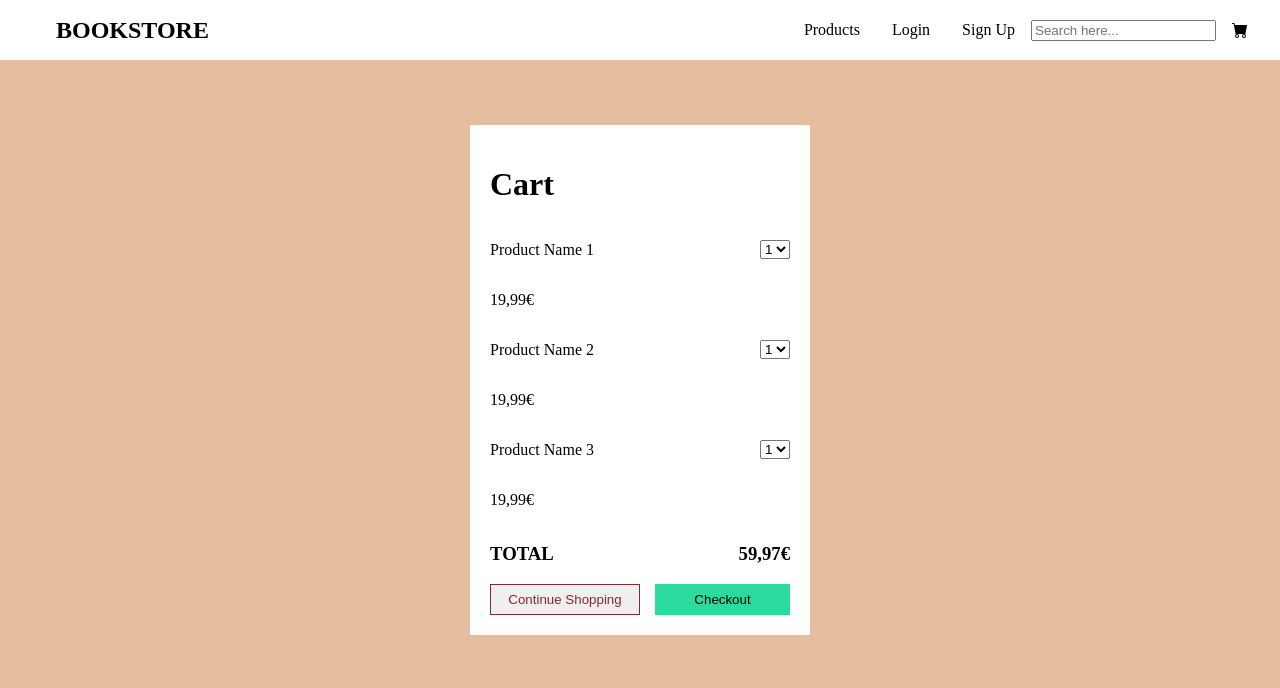
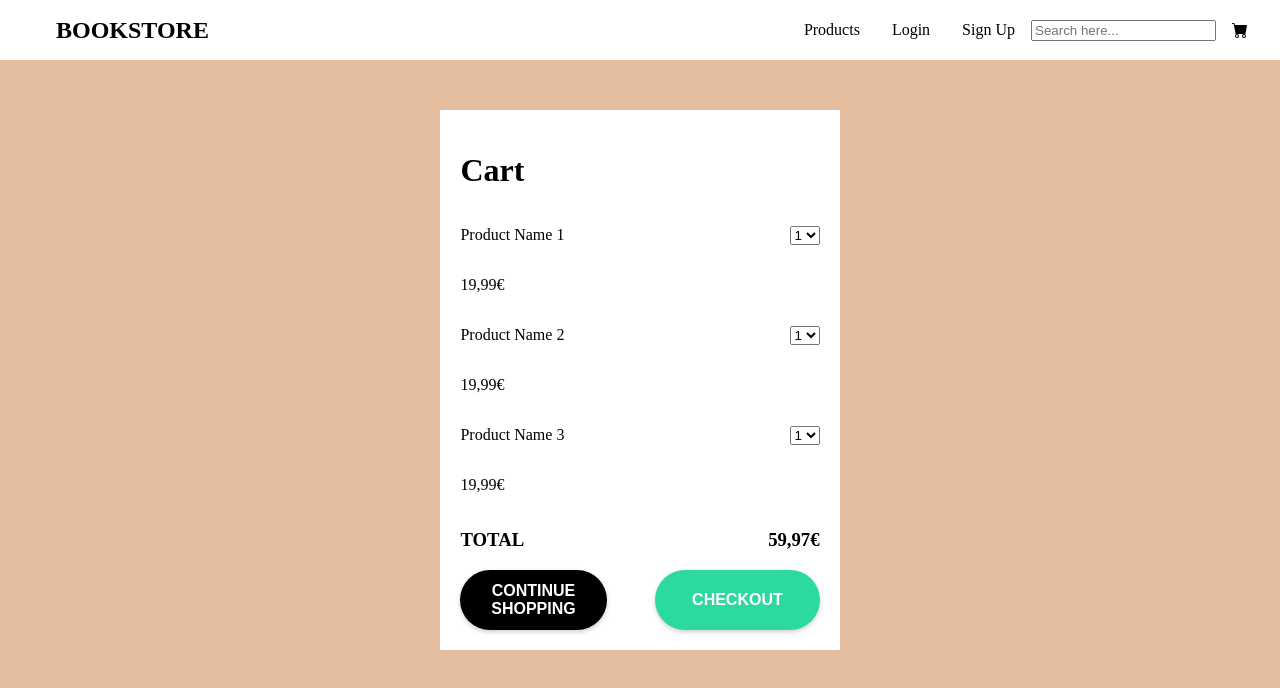
Before and after one commit to lajazomb/frontend, a React (Create React App) app: page /cart in a window 1280 px wide. Shown: the top 688 px of the page. Built offline with nearby package versions, Linux system fonts and the light colour scheme.

Commit message:
KBE-42 frontend and some UI improvements

```diff
--- a/package.json
+++ b/package.json
@@ -3,6 +3,8 @@
   "version": "0.1.0",
   "private": true,
   "dependencies": {
+    "@stripe/react-stripe-js": "^1.16.4",
+    "@stripe/stripe-js": "^1.46.0",
     "@testing-library/jest-dom": "^5.16.5",
     "@testing-library/react": "^13.4.0",
     "@testing-library/user-event": "^13.5.0",
--- a/src/App.css
+++ b/src/App.css
@@ -130,16 +130,43 @@ body {
   justify-content: space-between;
 }
 
+button {
+  display: inline-block;
+  border: none;
+  padding: 12px 24px;
+  font-size: 16px;
+  font-weight: bold;
+  text-align: center;
+  text-transform: uppercase;
+  color: #fff;
+  background-color: #007bff;
+  box-shadow: 0px 2px 5px rgba(0, 0, 0, 0.2);
+  border-radius: 30px;
+  cursor: pointer;
+  transition: all 0.3s ease-in-out;
+}
+
+button:hover {
+  background-color: #0062cc;
+  box-shadow: 0px 4px 8px rgba(0, 0, 0, 0.2);
+}
+
+button:focus {
+  outline: none;
+}
+
+button:active {
+  transform: translateY(1px);
+  box-shadow: 0px 1px 2px rgba(0, 0, 0, 0.2);
+}
+
 .cart-button-shopping {
-  padding: 7px;
-  width: 50%;
-  border: 1px solid #88292f;
-  color: #88292f;
+  width: 75%;
+  background-color: black;
 }
 
 .cart-button-checkout {
-  padding: 7px;
-  width: 45%;
+  width: 50%;
   border: none;
   background-color: #2CDA9D;
 }
--- a/src/App.js
+++ b/src/App.js
@@ -6,7 +6,6 @@ import Cart from './pages/cart';
 import Login from './pages/login';
 import Signup from './pages/signup';
 import Products from './pages/products';
-
 
 
 function App() {
--- a/src/pages/cart.js
+++ b/src/pages/cart.js
@@ -1,6 +1,24 @@
 import React from 'react';
+import { Link } from 'react-router-dom';
 
 const Cart = () => {
+    const createCheckoutSession = () => {
+        const paymentBackend = process.env.REACT_APP_BACKEND_PAYMENT_API;
+            fetch(paymentBackend + "create-checkout-session", {
+                method: "POST",
+                body: JSON.stringify({})
+            }).then(res => {
+                if (res.ok) return res.json()
+                return res.json().then(json => Promise.reject(json))
+            })
+                .then(({url}) => {
+                    window.location = url
+                })
+                .catch(e => {
+                    console.error(e)
+                })
+    }
+
     return (
         <div className="content">
             <div className="cart-container">
@@ -53,8 +71,10 @@ const Cart = () => {
                 </div>
 
                 <div className="cart-buttons-container">
-                    <button className="cart-button-shopping">Continue Shopping</button>
-                    <button className="cart-button-checkout">Checkout</button>
+                    <Link to="/">
+                        <button className="cart-button-shopping">Continue Shopping</button>
+                    </Link>
+                    <button className="cart-button-checkout" onClick={createCheckoutSession}>Checkout</button>
                 </div>
             </div>
         </div>
--- a/src/pages/payment/completion.js
+++ b/src/pages/payment/completion.js
@@ -0,0 +1,5 @@
+function Completion(props) {
+    return <h1>Thank you! 🎉</h1>;
+}
+
+export default Completion;
```
Also changed, not shown: src/pages/payment/payment.js (deleted), 2 other files (tests, documents, lock files or other folders).
